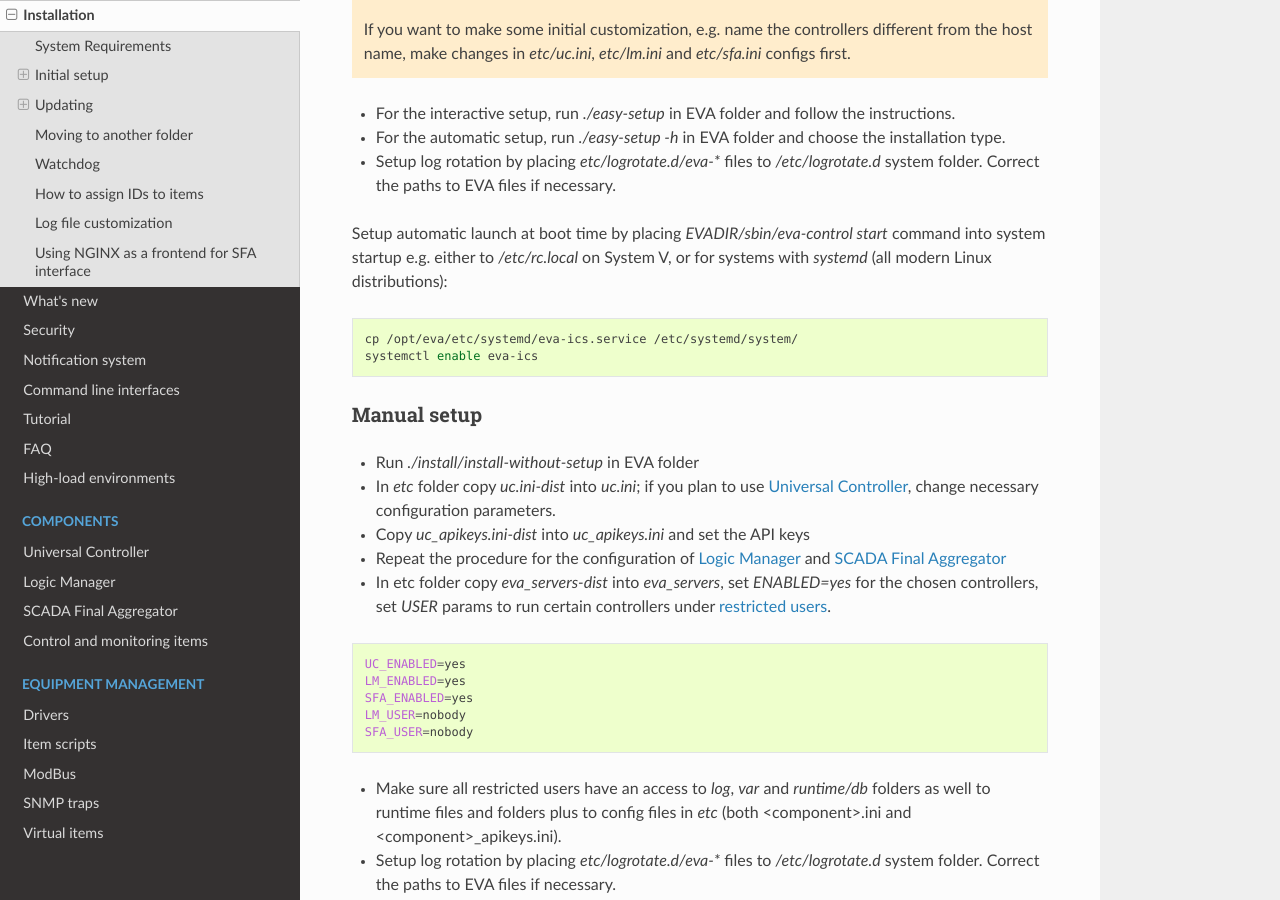
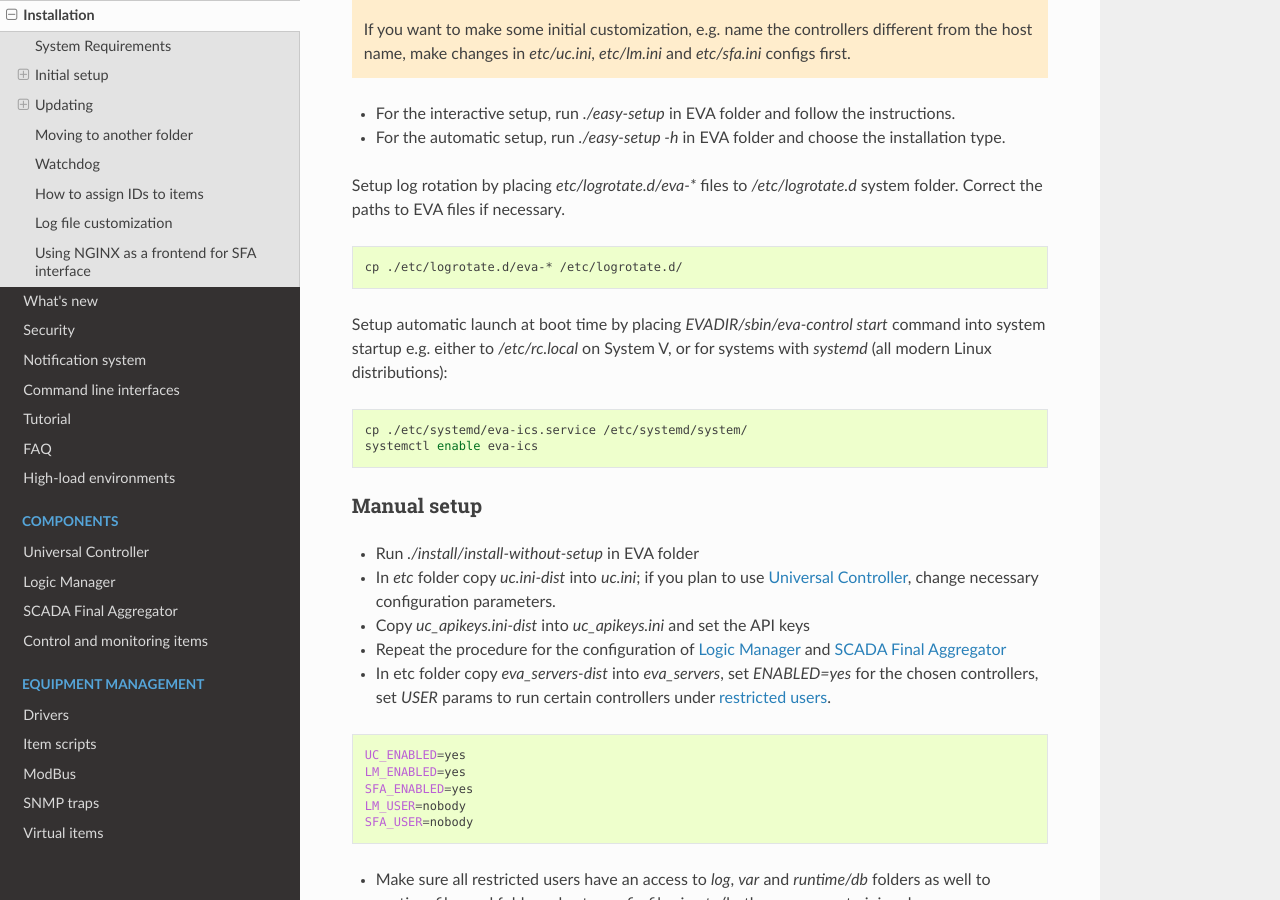
Before and after one commit to alttch/eva3, a Sphinx documentation site: the page built from doc/install.rst, in a window 1280 px wide and 900 px high, scrolled down 2551 px. Built offline with Sphinx 7.4.7 and the Read the Docs theme 2.0.0, drawn with Linux system fonts in a browser that asks for light colours.

Commit message:
logrotate cp

```diff
--- a/doc/install.rst
+++ b/doc/install.rst
@@ -113,9 +113,13 @@ Easy setup
   instructions.
 * For the automatic setup, run *./easy-setup -h* in EVA folder and choose
   the installation type.
-* Setup log rotation by placing *etc/logrotate.d/eva-\** files to
-  */etc/logrotate.d* system folder. Correct the paths to EVA files if
-  necessary.
+
+Setup log rotation by placing *etc/logrotate.d/eva-\** files to
+*/etc/logrotate.d* system folder. Correct the paths to EVA files if necessary.
+
+.. code-block:: bash
+
+    cp ./etc/logrotate.d/eva-* /etc/logrotate.d/
 
 Setup automatic launch at boot time by placing *EVADIR/sbin/eva-control start*
 command into system startup e.g. either to */etc/rc.local* on System V, or for
@@ -123,7 +127,7 @@ systems with *systemd* (all modern Linux distributions):
 
 .. code-block:: bash
 
-    cp /opt/eva/etc/systemd/eva-ics.service /etc/systemd/system/
+    cp ./etc/systemd/eva-ics.service /etc/systemd/system/
     systemctl enable eva-ics
 
 Manual setup
```
